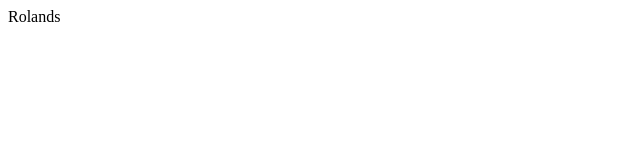
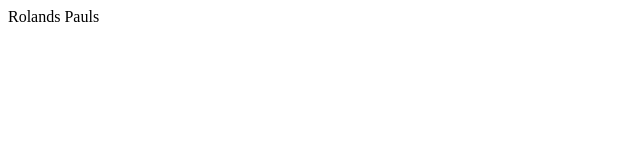
Before and after one commit to MarcelMorningstar/dash-website, a React (Create React App) app: page / in a window 1280 px wide. Shown: the top 160 px of the page, without its empty margins (0-640 px from the left). Built offline with nearby package versions, Linux system fonts and the light colour scheme.

Commit message:
PaulsPaulsPAuls

```diff
--- a/src/App.js
+++ b/src/App.js
@@ -2,6 +2,7 @@ function App() {
   return (
     <div>
       Rolands
+      Pauls
     </div>
   );
 }
```
